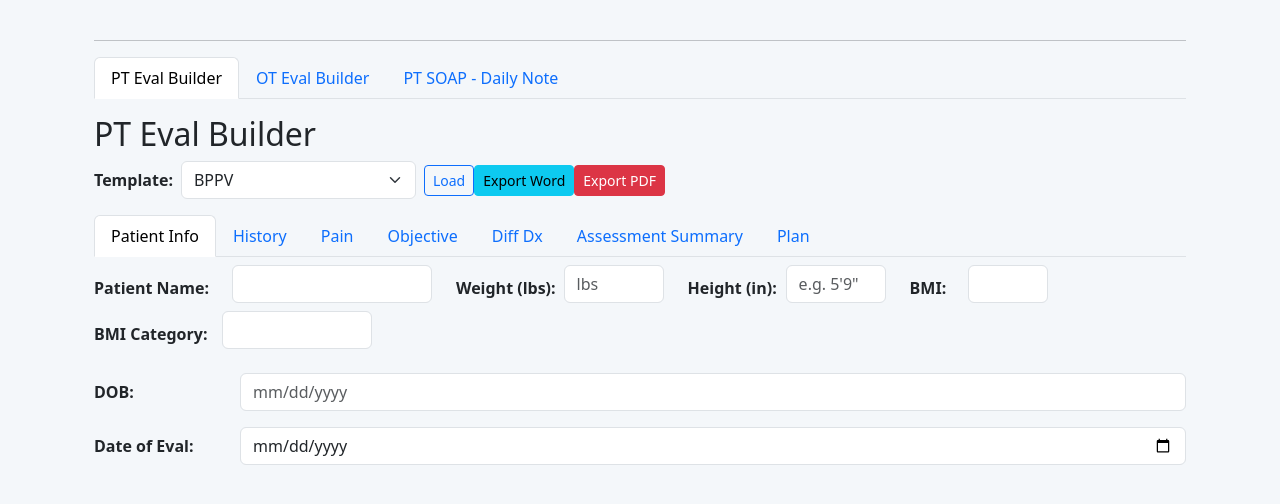
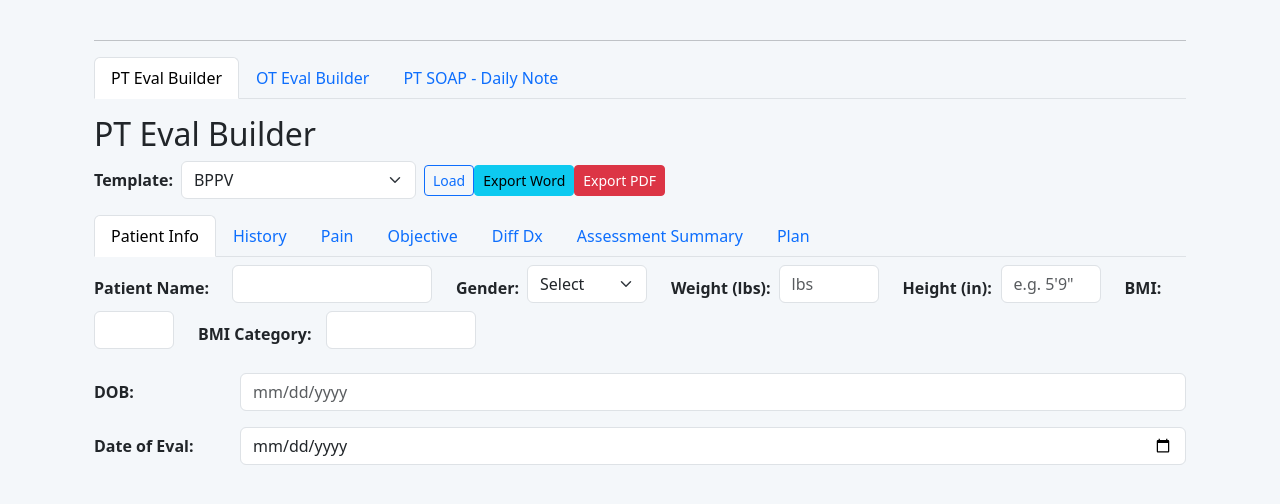
Before and after one commit to KLcoding01/PT-Builder, a Flask app: page /dashboard in a window 1280 px wide. Shown: the part 56-560 px from the top of the page. Run offline with Flask 3, Linux system fonts and the light colour scheme; a user stored in the database is signed in.

Commit message:
Initial commit

```diff
--- a/templates/dashboard.html
+++ b/templates/dashboard.html
@@ -44,30 +44,41 @@
               <label for="pt_patient_name" class="me-2 mb-0" style="min-width: 130px;"><strong>Patient Name:</strong></label>
               <input type="text" class="form-control me-4 mb-2" name="patient_name" id="pt_patient_name" style="max-width: 200px;">
 
+              <!-- Gender -->
+              <label for="pt_gender" class="me-2 mb-0" style="min-width: 60px;"><strong>Gender:</strong></label>
+              <select class="form-select me-4 mb-2" name="gender" id="pt_gender" style="max-width: 120px;">
+                <option value="">Select</option>
+                <option value="female">Female</option>
+                <option value="male">Male</option>
+              </select>
+
               <!-- Weight -->
-              <label for="weight" class="me-2 mb-0" style="min-width: 90px;"><strong>Weight (lbs):</strong></label>
-              <input type="number" class="form-control me-4 mb-2" id="weight" name="weight" placeholder="lbs" style="max-width: 100px;">
+              <label for="pt_weight" class="me-2 mb-0" style="min-width: 90px;"><strong>Weight (lbs):</strong></label>
+              <input type="number" class="form-control me-4 mb-2" id="pt_weight" name="weight" placeholder="lbs" style="max-width: 100px;">
 
               <!-- Height -->
-              <label for="height" class="me-2 mb-0" style="min-width: 90px;"><strong>Height (in):</strong></label>
-              <input type="text" class="form-control me-4 mb-2" id="height" name="height" placeholder="e.g. 5'9&quot;" style="max-width: 100px;">
+              <label for="pt_height" class="me-2 mb-0" style="min-width: 90px;"><strong>Height (in):</strong></label>
+              <input type="text" class="form-control me-4 mb-2" id="pt_height" name="height" placeholder="e.g. 5'9&quot;" style="max-width: 100px;">
+
               <!-- BMI -->
-              <label for="bmi" class="me-2 mb-0" style="min-width: 50px;"><strong>BMI:</strong></label>
-              <input type="text" class="form-control me-4 mb-2" id="bmi" name="bmi" readonly style="max-width: 80px;">
+              <label for="pt_bmi" class="me-2 mb-0" style="min-width: 50px;"><strong>BMI:</strong></label>
+              <input type="text" class="form-control me-4 mb-2" id="pt_bmi" name="bmi" readonly style="max-width: 80px;">
 
               <!-- BMI Category -->
-              <label for="bmi_category" class="me-2 mb-0" style="min-width: 120px;"><strong>BMI Category:</strong></label>
-              <input type="text" class="form-control mb-2" id="bmi_category" name="bmi_category" readonly style="max-width: 150px;">
+              <label for="pt_bmi_category" class="me-2 mb-0" style="min-width: 120px;"><strong>BMI Category:</strong></label>
+              <input type="text" class="form-control mb-2" id="pt_bmi_category" name="bmi_category" readonly style="max-width: 150px;">
             </div>
+
             <div class="d-flex align-items-center mb-3">
               <label for="pt_dob" class="me-3 mb-0" style="min-width: 130px;"><strong>DOB:</strong></label>
               <input type="text" class="form-control" name="dob" id="pt_dob" placeholder="mm/dd/yyyy">
             </div>
 
             <div class="d-flex align-items-center mb-3">
-              <label for="eval_date" class="me-3 mb-0" style="min-width: 130px;"><strong>Date of Eval:</strong></label>
-              <input type="date" class="form-control" name="eval_date" id="eval_date">
+              <label for="pt_eval_date" class="me-3 mb-0" style="min-width: 130px;"><strong>Date of Eval:</strong></label>
+              <input type="date" class="form-control" name="eval_date" id="pt_eval_date">
             </div>
+
           </div>
           <!-- HISTORY TAB -->
           <div class="tab-pane fade" id="pt-history" role="tabpanel">
@@ -273,6 +284,14 @@
               <!-- Patient Name -->
               <label for="ot_patient_name" class="me-2 mb-0" style="min-width: 130px;"><strong>Patient Name:</strong></label>
               <input type="text" class="form-control me-4 mb-2" name="patient_name" id="ot_patient_name" style="max-width: 200px;">
+
+              <!-- Gender -->
+              <label for="ot_gender" class="me-2 mb-0" style="min-width: 60px;"><strong>Gender:</strong></label>
+              <select class="form-select me-4 mb-2" name="gender" id="ot_gender" style="max-width: 120px;">
+                <option value="">Select</option>
+                <option value="female">Female</option>
+                <option value="male">Male</option>
+              </select>
 
               <!-- Weight -->
               <label for="ot_weight" class="me-2 mb-0" style="min-width: 90px;"><strong>Weight (lbs):</strong></label>
```
